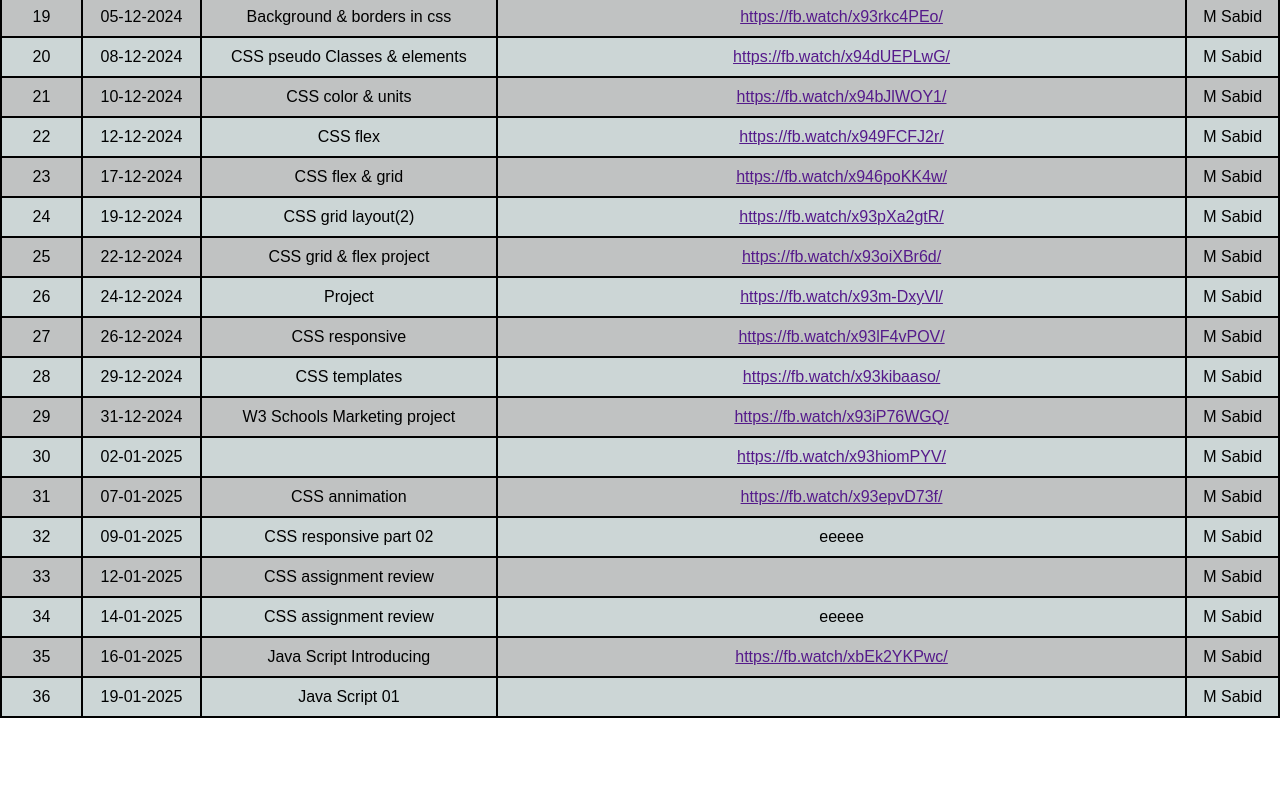
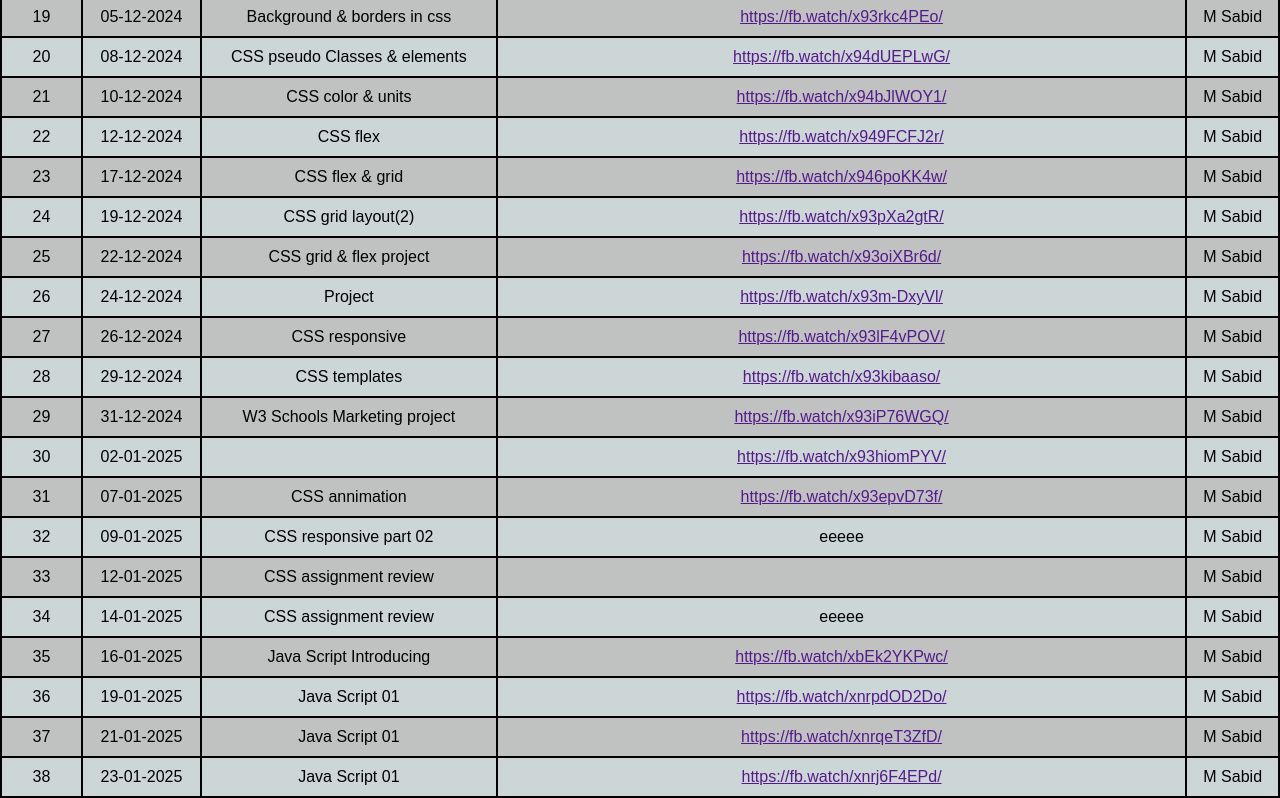
Before and after one commit to sajal-mazumder/all-classes-records, a plain HTML site: page index.html in a window 1280 px wide. Shown: the part 874-1672 px from the top of the page. Before the commit the page ends 1592 px from the top, so only its background shows below. Drawn offline with Linux system fonts and the light colour scheme.

Commit message:
some update

```diff
--- a/index.html
+++ b/index.html
@@ -271,7 +271,21 @@
                 <td>36</td>
                 <td>19-01-2025</td>
                 <td>Java Script 01</td>
-                <td><a href=""></a></td>
+                <td><a href="">https://fb.watch/xnrpdOD2Do/</a></td>
+                <td>M Sabid</td>
+            </tr>
+            <tr>
+                <td>37</td>
+                <td>21-01-2025</td>
+                <td>Java Script 01</td>
+                <td><a href="">https://fb.watch/xnrqeT3ZfD/</a></td>
+                <td>M Sabid</td>
+            </tr>
+            <tr>
+                <td>38</td>
+                <td>23-01-2025</td>
+                <td>Java Script 01</td>
+                <td><a href="">https://fb.watch/xnrj6F4EPd/</a></td>
                 <td>M Sabid</td>
             </tr>
         </table>
```
